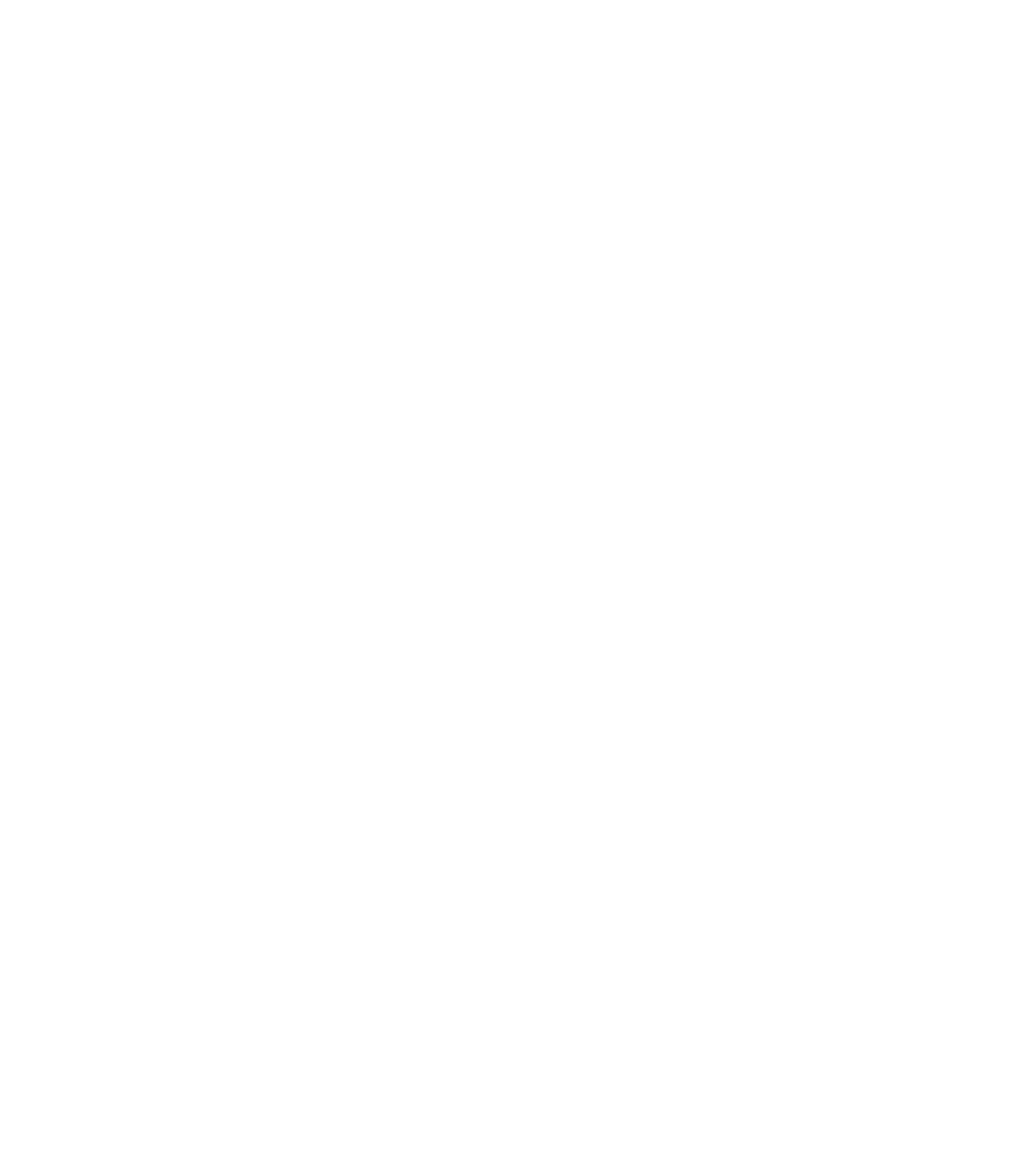
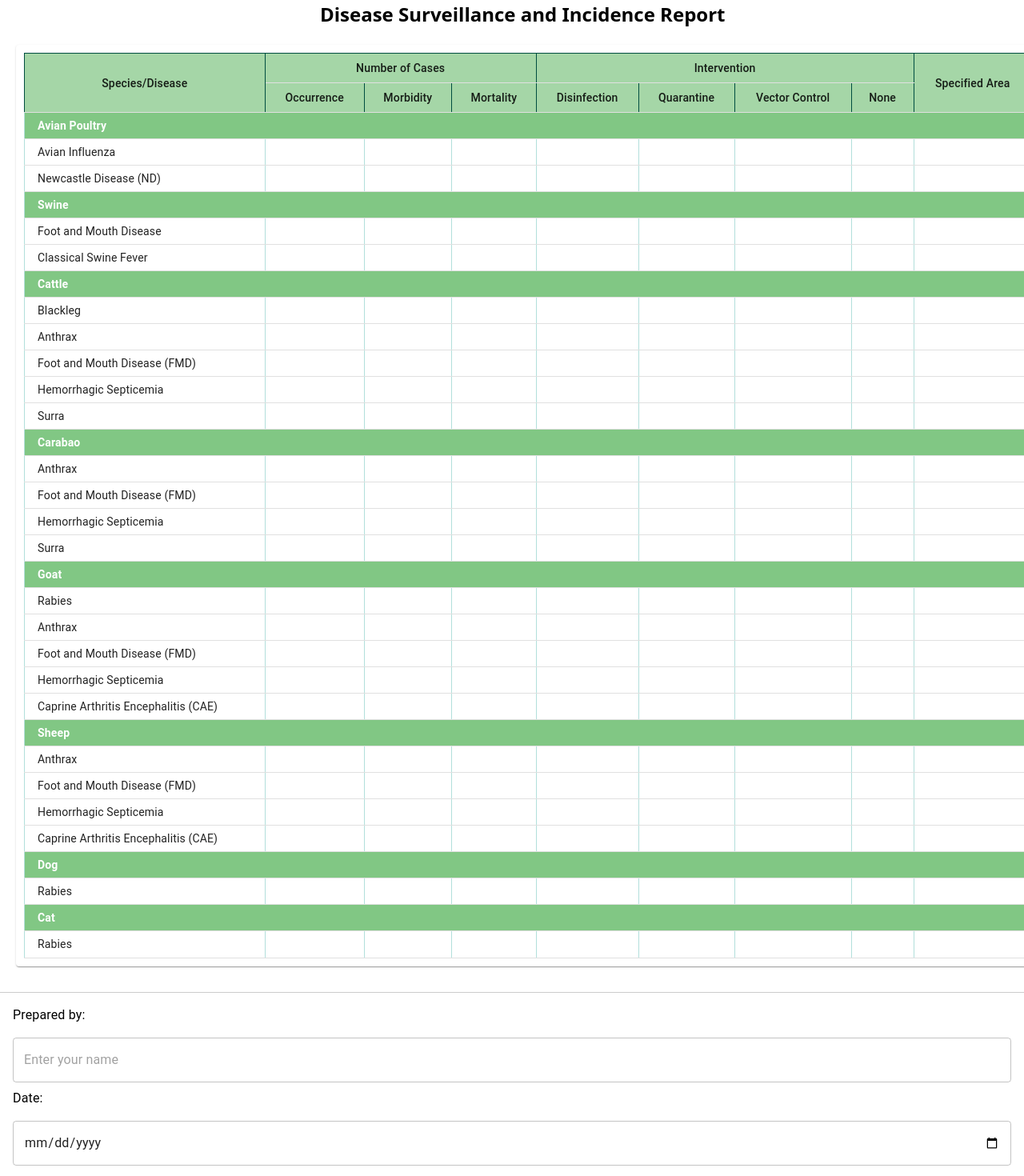
Before and after one commit to TonYacapin/PAAW, a React (Create React App) app in the folder dashboard/: page /dif in a window 1280 px wide. Before the commit this address had no page. Shown: the top 1470 px of the page at 80% size. Before the commit the page ends 800 px from the top, so only its background shows below. Built offline with nearby package versions, Linux system fonts and the light colour scheme.

Commit message:
Disease Surveilance and Incident Report v.1

```diff
--- a/dashboard/package.json
+++ b/dashboard/package.json
@@ -3,6 +3,10 @@
   "version": "0.1.0",
   "private": true,
   "dependencies": {
+    "@emotion/react": "^11.13.3",
+    "@emotion/styled": "^11.13.0",
+    "@mui/material": "^5.16.7",
+    "@mui/styled-engine-sc": "^6.0.0-alpha.18",
     "@shadcn/ui": "^0.0.4",
     "@testing-library/jest-dom": "^5.17.0",
     "@testing-library/react": "^13.4.0",
@@ -11,6 +15,7 @@
     "react-dom": "^18.3.1",
     "react-router-dom": "^6.26.1",
     "react-scripts": "5.0.1",
+    "styled-components": "^6.1.12",
     "web-vitals": "^2.1.4"
   },
   "scripts": {
--- a/dashboard/src/App.js
+++ b/dashboard/src/App.js
@@ -1,6 +1,7 @@
 import React from 'react';
 import { BrowserRouter as Router, Route, Routes } from 'react-router-dom';
 import LoginPage from './pages/LoginPage';
+import DiseaseIncidenceReport from './pages/Livestock and Poultry DRRM/DiseaseIncidenceReport';
 
 const App = () => {
   return (
@@ -8,6 +9,7 @@ const App = () => {
       <div className="App">
         <Routes>
           <Route path="/login" element={<LoginPage />} />
+          <Route path="/dif" element={<DiseaseIncidenceReport />} />
           {/* Add more routes here if needed */}
         </Routes>
       </div>
--- /dev/null
+++ b/dashboard/src/pages/Livestock and Poultry DRRM/DiseaseIncidenceReport.css
@@ -0,0 +1,70 @@
+/* DiseaseIncidenceReport.css */
+
+/* Container for the table */
+.table-container {
+  margin: 20px;
+  padding: 10px;
+  border-radius: 8px;
+  background-color: #e8f5e9; /* Light green background for the container */
+}
+
+/* Table styling */
+.table {
+  min-width: 800px; /* Ensure the table has enough width */
+  border-collapse: collapse; /* Collapse borders to avoid double borders */
+}
+
+/* Table header styling */
+.table-head {
+  background-color: #a5d6a7; /* Light green background for the table head */
+}
+
+/* Table header cells */
+.table-cell {
+  font-weight: bold;
+  color: #004d40; /* Dark green text color */
+  border: 1px solid #004d40; /* Dark green border for header cells */
+}
+
+/* Body cells styling */
+.table-cell-body {
+  background-color: #ffffff; /* White background for table body cells */
+  color: #00796b; /* Slightly lighter dark green for text */
+  border: 1px solid #b2dfdb; /* Light green border for body cells */
+}
+
+/* Table rows for alternating row colors */
+.table-row:nth-of-type(even) .table-cell-body {
+  background-color: #c8e6c9; /* Light green for even rows */
+}
+
+/* Bold rows styling */
+.table-cell-body[style*="font-weight: bold;"] {
+  background-color: #81c784; /* Slightly darker green for bold rows */
+  color: #ffffff; /* White text for better contrast */
+}
+
+/* Cell alignment */
+.table-cell,
+.table-cell-body {
+  text-align: center; /* Center align text */
+  padding: 8px; /* Add padding to cells */
+}
+
+/* Responsive styling */
+@media (max-width: 600px) {
+  .table {
+    font-size: 12px; /* Smaller font size on small screens */
+  }
+}
+
+.title {
+  text-align: center;
+  margin: 0px 0px 0 400px;
+  font-size: 24px;
+  font-weight: bold;
+  max-width: 100%;
+  display: flex;
+  height: 0%;
+
+}
--- /dev/null
+++ b/dashboard/src/pages/Livestock and Poultry DRRM/DiseaseIncidenceReport.js
@@ -0,0 +1,171 @@
+import React, { useState } from "react";
+import {
+  Table,
+  TableBody,
+  TableCell,
+  TableContainer,
+  TableHead,
+  TableRow,
+  Paper,
+  Box,
+  Typography,
+  TextField,
+  Button
+} from "@mui/material";
+import "./DiseaseIncidenceReport.css"; // Ensure this file exists and is styled correctly
+
+const DiseaseIncidenceReport = () => {
+  const [name, setName] = useState("");
+  const [date, setDate] = useState("");
+
+  const handleNameChange = (event) => setName(event.target.value);
+  const handleDateChange = (event) => setDate(event.target.value);
+
+  return (
+    <>
+      <div className="title">
+        Disease Surveillance and Incidence Report
+      </div>
+      <TableContainer component={Paper} className="table-container">
+        <Table
+          size="small"
+          aria-label="disease incidence report"
+          className="table"
+        >
+          <TableHead className="table-head">
+            <TableRow>
+              <TableCell className="table-cell" align="center" rowSpan={2}>
+                Species/Disease
+              </TableCell>
+              <TableCell className="table-cell" align="center" colSpan={3}>
+                Number of Cases
+              </TableCell>
+              <TableCell className="table-cell" align="center" colSpan={4}>
+                Intervention
+              </TableCell>
+              <TableCell className="table-cell" align="center" rowSpan={2}>
+                Specified Area
+              </TableCell>
+            </TableRow>
+            <TableRow className="table-header-row">
+              <TableCell className="table-cell" align="center">
+                Occurrence
+              </TableCell>
+              <TableCell className="table-cell" align="center">
+                Morbidity
+              </TableCell>
+              <TableCell className="table-cell" align="center">
+                Mortality
+              </TableCell>
+              <TableCell className="table-cell" align="center">
+                Disinfection
+              </TableCell>
+              <TableCell className="table-cell" align="center">
+                Quarantine
+              </TableCell>
+              <TableCell className="table-cell" align="center">
+                Vector Control
+              </TableCell>
+              <TableCell className="table-cell" align="center">
+                None
+              </TableCell>
+            </TableRow>
+          </TableHead>
+          <TableBody>
+            {/* Animal Categories and Diseases */}
+            {[
+              { category: "Avian Poultry", diseases: [
+                "Avian Influenza",
+                "Newcastle Disease (ND)"
+              ]},
+              { category: "Swine", diseases: [
+                "Foot and Mouth Disease",
+                "Classical Swine Fever"
+              ]},
+              { category: "Cattle", diseases: [
+                "Blackleg",
+                "Anthrax",
+                "Foot and Mouth Disease (FMD)",
+                "Hemorrhagic Septicemia",
+                "Surra"
+              ]},
+              { category: "Carabao", diseases: [
+                "Anthrax",
+                "Foot and Mouth Disease (FMD)",
+                "Hemorrhagic Septicemia",
+                "Surra"
+              ]},
+              { category: "Goat", diseases: [
+                "Rabies",
+                "Anthrax",
+                "Foot and Mouth Disease (FMD)",
+                "Hemorrhagic Septicemia",
+                "Caprine Arthritis Encephalitis (CAE)"
+              ]},
+              { category: "Sheep", diseases: [
+                "Anthrax",
+                "Foot and Mouth Disease (FMD)",
+                "Hemorrhagic Septicemia",
+                "Caprine Arthritis Encephalitis (CAE)"
+              ]},
+              { category: "Dog", diseases: ["Rabies"]},
+              { category: "Cat", diseases: ["Rabies"]}
+            ].map((item, index) => (
+              <React.Fragment key={index}>
+                <TableRow>
+                  <TableCell
+                    className="table-cell-body"
+                    align="left"
+                    colSpan={9}
+                    style={{ fontWeight: "bold" }}
+                  >
+                    {item.category}
+                  </TableCell>
+                </TableRow>
+                {item.diseases.map((disease, i) => (
+                  <TableRow key={i}>
+                    <TableCell className="table-cell-body" align="left">
+                      {disease}
+                    </TableCell>
+                    {/* Empty Cells for Number of Cases and Intervention */}
+                    {[...Array(8)].map((_, j) => (
+                      <TableCell key={j} className="table-cell-body" align="center"></TableCell>
+                    ))}
+                  </TableRow>
+                ))}
+              </React.Fragment>
+            ))}
+          </TableBody>
+        </Table>
+      </TableContainer>
+
+      <Box mt={4} p={2} borderTop="1px solid #ccc">
+        <Typography variant="body1">Prepared by:</Typography>
+        <TextField
+          value={name}
+          onChange={handleNameChange}
+          placeholder="Enter your name"
+          variant="outlined"
+          fullWidth
+          margin="normal"
+        />
+        <Typography variant="body1">Date:</Typography>
+        <TextField
+          value={date}
+          onChange={handleDateChange}
+          placeholder="Enter the date"
+          variant="outlined"
+          fullWidth
+          margin="normal"
+          type="date"
+          InputLabelProps={{ shrink: true }}
+        />
+        <Button variant="contained" color="primary" style={{ marginTop: 16 }}>
+          Save
+        </Button>
+      </Box>
+    </>
+  );
+};
+
+export default DiseaseIncidenceReport;
```
Also changed, not shown: 1 other file (tests, documents, lock files or other folders).
